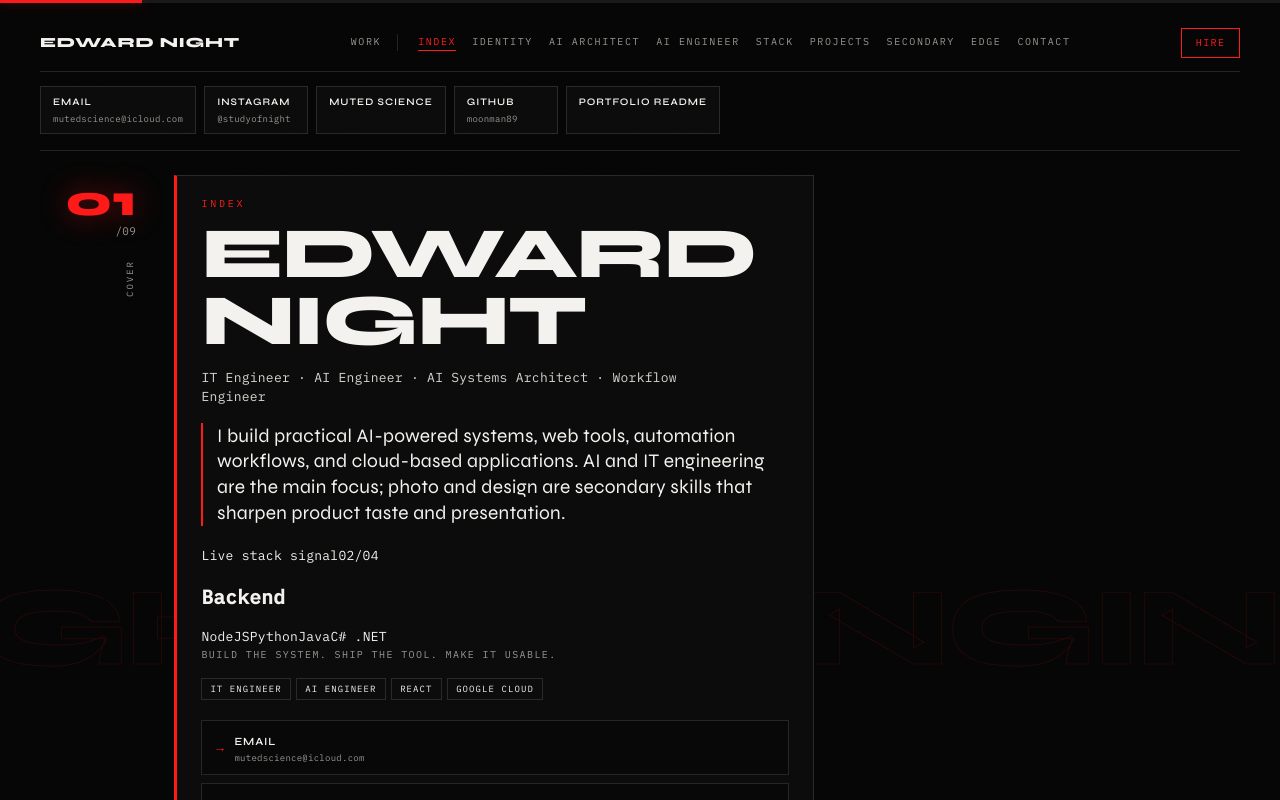
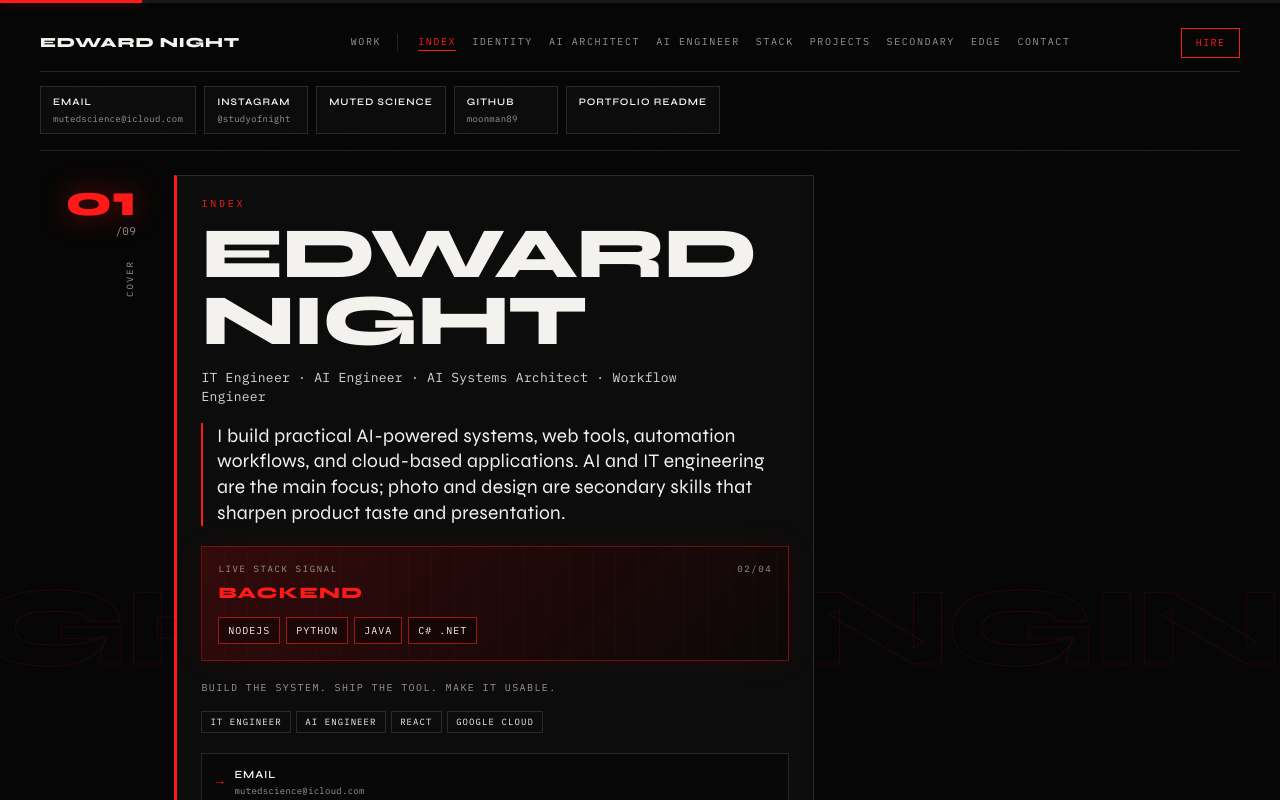
Before and after one commit to moonman89/edward-night-resume, a React (Vite) app: page / in a window 1280 px wide. Both pictures are taken after a click on the button "RESUME". Shown: the top 800 px of the page. Built offline with nearby package versions, Linux system fonts and the light colour scheme.

Commit message:
Style rotating tech widget

```diff
--- a/src/components/SlideDeck.css
+++ b/src/components/SlideDeck.css
@@ -15,7 +15,6 @@
   color: var(--fg);
 }
 
-/* —— Progress —— */
 .progress-bar {
   position: fixed;
   top: 0;
@@ -43,7 +42,6 @@
   mix-blend-mode: overlay;
 }
 
-/* —— Marquee —— */
 .marquee {
   position: fixed;
   bottom: 5.5rem;
@@ -74,23 +72,17 @@
 }
 
 @keyframes marquee {
-  from {
-    transform: translateX(0);
-  }
-  to {
-    transform: translateX(-50%);
-  }
+  from { transform: translateX(0); }
+  to { transform: translateX(-50%); }
 }
 
-/* —— UI layer —— */
 .site-ui {
   position: relative;
   z-index: 5;
   min-height: 100dvh;
   display: flex;
   flex-direction: column;
-  padding: 20px clamp(16px, 4vw, 40px) 24px;
-  padding-top: 28px;
+  padding: 28px clamp(16px, 4vw, 40px) 24px;
 }
 
 .site-header {
@@ -210,10 +202,7 @@
 }
 
 @keyframes railIn {
-  from {
-    opacity: 0;
-    transform: translateY(8px);
-  }
+  from { opacity: 0; transform: translateY(8px); }
 }
 
 .link-rail-item:hover {
@@ -289,14 +278,8 @@
 }
 
 @keyframes panelIn {
-  from {
-    opacity: 0;
-    transform: translateX(28px);
-  }
-  to {
-    opacity: 1;
-    transform: translateX(0);
-  }
+  from { opacity: 0; transform: translateX(28px); }
+  to { opacity: 1; transform: translateX(0); }
 }
 
 .panel-enter .content-eyebrow,
@@ -313,10 +296,7 @@
 }
 
 @keyframes staggerIn {
-  from {
-    opacity: 0;
-    transform: translateY(10px);
-  }
+  from { opacity: 0; transform: translateY(10px); }
 }
 
 .content-eyebrow {
@@ -355,6 +335,78 @@
   line-height: 1.35;
   border-left: 2px solid var(--accent);
   padding-left: 0.85rem;
+}
+
+.tech-widget {
+  position: relative;
+  margin: 0 0 1.2rem;
+  padding: 0.9rem 1rem 1rem;
+  border: 1px solid rgba(255, 26, 26, 0.38);
+  background:
+    linear-gradient(135deg, rgba(255, 26, 26, 0.18), rgba(255, 26, 26, 0.02)),
+    rgba(0, 0, 0, 0.45);
+  box-shadow: 0 0 30px rgba(255, 26, 26, 0.08);
+  overflow: hidden;
+}
+
+.tech-widget::before {
+  content: "";
+  position: absolute;
+  inset: 0;
+  background: repeating-linear-gradient(
+    90deg,
+    transparent 0,
+    transparent 22px,
+    rgba(255, 255, 255, 0.035) 23px
+  );
+  pointer-events: none;
+}
+
+.tech-widget-topline {
+  position: relative;
+  z-index: 1;
+  display: flex;
+  justify-content: space-between;
+  gap: 1rem;
+  color: var(--muted);
+  font-size: 9px;
+  text-transform: uppercase;
+  letter-spacing: 0.18em;
+}
+
+.tech-widget h2 {
+  position: relative;
+  z-index: 1;
+  margin: 0.35rem 0 0.75rem;
+  font-family: Syne, sans-serif;
+  text-transform: uppercase;
+  font-size: 1rem;
+  letter-spacing: 0.08em;
+  color: var(--accent);
+}
+
+.tech-widget-grid {
+  position: relative;
+  z-index: 1;
+  display: flex;
+  flex-wrap: wrap;
+  gap: 0.4rem;
+}
+
+.tech-widget-grid span {
+  padding: 0.32rem 0.55rem;
+  border: 1px solid rgba(255, 255, 255, 0.14);
+  background: rgba(0, 0, 0, 0.35);
+  color: #f5f0eb;
+  font-size: 10px;
+  text-transform: uppercase;
+  letter-spacing: 0.1em;
+  animation: techPulse 2.2s ease infinite;
+}
+
+@keyframes techPulse {
+  0%, 100% { border-color: rgba(255, 255, 255, 0.14); }
+  50% { border-color: rgba(255, 26, 26, 0.65); }
 }
 
 .content-quote {
@@ -403,10 +455,13 @@
 }
 
 .content-list li::before {
-  content: "—";
+  content: "";
   position: absolute;
+  top: 0.55em;
   left: 0;
-  color: var(--accent);
+  width: 4px;
+  height: 4px;
+  background: var(--accent);
 }
 
 .content-stack {
@@ -571,38 +626,24 @@
 }
 
 @media (max-width: 768px) {
-  .site-header {
-    grid-template-columns: 1fr auto;
-  }
-
+  .site-header { grid-template-columns: 1fr auto; }
   .site-nav {
     grid-column: 1 / -1;
     justify-content: flex-start;
     order: 3;
     padding-top: 0.5rem;
   }
-
-  .site-main {
-    grid-template-columns: 1fr;
-  }
-
+  .site-main { grid-template-columns: 1fr; }
   .site-aside {
     flex-direction: row;
     gap: 0.35rem;
   }
-
-  .slide-id {
-    display: none;
-  }
-
+  .slide-id { display: none; }
   .marquee {
     bottom: 4rem;
     opacity: 0.2;
   }
-
-  .site-content {
-    padding: 1rem 1.1rem;
-  }
+  .site-content { padding: 1rem 1.1rem; }
 }
 
 @media (prefers-reduced-motion: reduce) {
@@ -618,11 +659,9 @@
   .panel-enter .stack-group,
   .panel-enter .project-card,
   .panel-enter .content-links li,
-  .link-rail-item {
+  .link-rail-item,
+  .tech-widget-grid span {
     animation: none;
   }
-
-  .progress-fill {
-    transition: none;
-  }
+  .progress-fill { transition: none; }
 }
```
